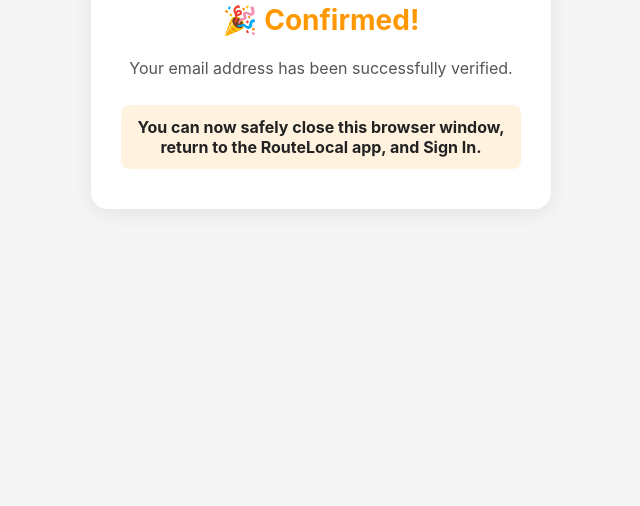
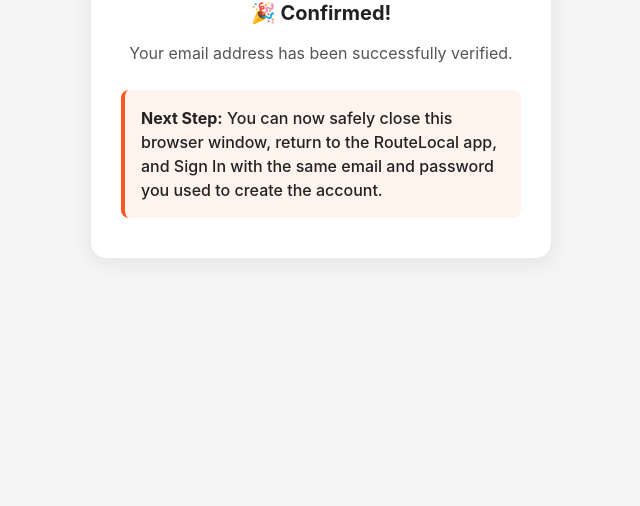
Before and after one commit to avansJacob/routelocal-auth, a plain HTML site: page index.html in a window 1280 px wide. Shown: the part 334-840 px from the top of the page, without its empty margins (319-959 px from the left). Drawn offline with Linux system fonts and the light colour scheme.

Commit message:
Update index.html

```diff
--- a/index.html
+++ b/index.html
@@ -23,33 +23,52 @@
             box-shadow: 0 4px 20px rgba(0,0,0,0.08);
             max-width: 400px;
             width: 100%;
+            border: 1px solid #eaeaea;
         }
         h1 {
-            color: #FF9800; /* RouteLocal Orange */
             margin-top: 0;
-            font-size: 28px;
+            font-size: 32px;
+            letter-spacing: -0.5px;
+            margin-bottom: 8px;
+        }
+        .brand-black { color: #000000; }
+        .brand-orange { color: #FF5722; }
+
+        h2 {
+            color: #222222;
+            font-size: 20px;
+            margin-top: 0;
+            margin-bottom: 16px;
         }
         p {
-            color: #555;
+            color: #555555;
             line-height: 1.6;
             font-size: 16px;
+            margin-bottom: 24px;
         }
         .highlight {
-            font-weight: bold;
-            color: #222;
-            margin-top: 24px;
-            padding: 12px;
-            background-color: #FFF3E0;
+            font-weight: 500;
+            color: #222222;
+            padding: 16px;
+            background-color: #FFF3EE;
             border-radius: 8px;
+            border-left: 4px solid #FF5722;
+            text-align: left;
+            line-height: 1.5;
         }
     </style>
 </head>
 <body>
     <div class="card">
-        <h1>🎉 Confirmed!</h1>
+        <h1>
+            <span class="brand-black">Route</span><span class="brand-orange">Local</span>
+        </h1>
+
+        <h2>🎉 Confirmed!</h2>
         <p>Your email address has been successfully verified.</p>
+
         <div class="highlight">
-            You can now safely close this browser window, return to the RouteLocal app, and Sign In.
+            <strong>Next Step:</strong> You can now safely close this browser window, return to the RouteLocal app, and Sign In with the same email and password you used to create the account.
         </div>
     </div>
 </body>
```
